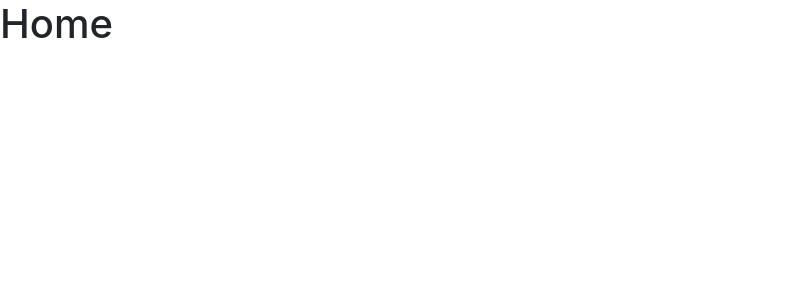
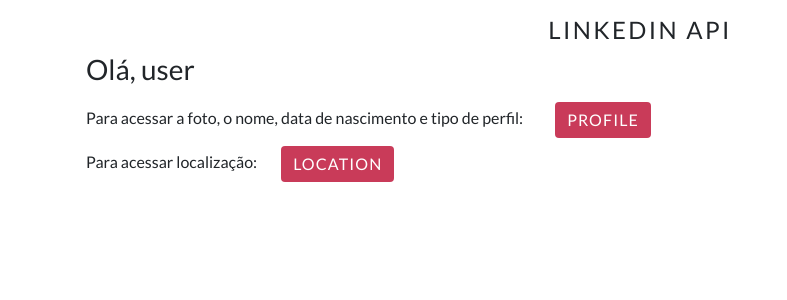
Before and after one commit to marcosvds/tecweb-project-api-linkedin, a React (Create React App) app in the folder front/: page /home in a window 1280 px wide. Shown: the top 300 px of the page, without its empty margins (0-787 px from the left). Built offline with nearby package versions, Linux system fonts and the light colour scheme.

Commit message:
profile done

```diff
--- a/front/package.json
+++ b/front/package.json
@@ -3,6 +3,9 @@
   "version": "0.1.0",
   "private": true,
   "dependencies": {
+    "@fortawesome/fontawesome-svg-core": "^1.2.32",
+    "@fortawesome/free-solid-svg-icons": "^5.15.1",
+    "@fortawesome/react-fontawesome": "^0.1.12",
     "@testing-library/jest-dom": "^5.11.4",
     "@testing-library/react": "^11.1.0",
     "@testing-library/user-event": "^12.1.10",
--- a/front/public/index.html
+++ b/front/public/index.html
@@ -25,7 +25,8 @@
       Learn how to configure a non-root public URL by running `npm run build`.
     -->
     <link rel="stylesheet" href="https://cdn.jsdelivr.net/npm/bootstrap@4.5.3/dist/css/bootstrap.min.css" integrity="sha384-TX8t27EcRE3e/ihU7zmQxVncDAy5uIKz4rEkgIXeMed4M0jlfIDPvg6uqKI2xXr2" crossorigin="anonymous">
-    <title>React App</title>
+    <link href="https://fonts.googleapis.com/css2?family=Lato:ital,wght@0,100;0,300;0,400;0,700;0,900;1,100;1,300;1,400;1,700;1,900&display=swap" rel="stylesheet">
+    <title>LinkedIn API</title>
   </head>
   <body>
     <noscript>You need to enable JavaScript to run this app.</noscript>
--- a/front/src/pages/Home.js
+++ b/front/src/pages/Home.js
@@ -4,7 +4,7 @@ import api from '../api';
 export default function Home() {
   const [userData, setUserData] = useState([]);
 
-  const example = {
+  const dataExample = {
     user: {
       _id: '5fa54d7435423d85f08d3983',
       name: 'TCHIsdfghjkTrrCHhjkERO',
@@ -16,8 +16,6 @@ export default function Home() {
       'eyJhbGciOiJIUzI1NiIsInR5cCI6IkpXVCJ9.eyJpZCI6IjVmYTU0ZDc0MzU0MjNkODVmMDhkMzk4MyIsImlhdCI6MTYwNDY2ODc5OSwiZXhwIjoxNjA0NzU1MTk5fQ.4FqaRQFtMjJEwHb4PEQcBdJdY4l0eEz5JfTW_dZyxeg',
   };
 
-  console.log(JSON.stringify(example));
-
   // useEffect(() => {
   //   (async () => {
   //     const { data } = await api.get('/home');
@@ -25,5 +23,52 @@ export default function Home() {
   //   })();
   // }, []);
 
-  return <h1>Home</h1>;
+  const style = {
+    button: {
+      backgroundColor: '#c93b59',
+      letterSpacing: '0.07em',
+      textTransform: 'uppercase',
+      border: 'none',
+    },
+  };
+
+  return (
+    <div style={{ fontFamily: 'Lato' }} className='container p-3'>
+      <div className='d-flex flex-column'>
+        <div>
+          <p
+            style={{ letterSpacing: '0.1em', textTransform: 'uppercase' }}
+            className='h4 text-center'
+          >
+            LinkedIn API
+          </p>
+        </div>
+        <div>
+          <p className='h3'>Olá, user</p>
+        </div>
+        <div>
+          <label className='mr-4'>
+            Para acessar a foto, o nome, data de nascimento e tipo de perfil:
+          </label>
+          <button
+            style={style.button}
+            className='btn btn-primary m-2'
+            type='button'
+          >
+            Profile
+          </button>
+        </div>
+        <div>
+          <label className='mr-4'>Para acessar localização:</label>
+          <button
+            style={style.button}
+            className='btn btn-primary'
+            type='button'
+          >
+            Location
+          </button>
+        </div>
+      </div>
+    </div>
+  );
 }
--- /dev/null
+++ b/front/src/pages/Profile.js
@@ -0,0 +1,104 @@
+import React, { useState, useEffect } from 'react';
+
+export default function Profile() {
+  const data = {
+    profile: {
+      first_name: 'Luiz Felipe',
+      last_name: 'Lazzaron',
+      birth_date: null,
+      profile_picture:
+        'https://media-exp1.licdn.com/dms/image/C4E03AQEBDvzstEKE1A/profile-displayphoto-shrink_400_400/0?e=1609977600&v=beta&t=68YYDI8uknk1N2fJfO00339j3NOdUmyi5NZjQH4Wexs',
+      premium: false, //perfil
+      influencer: false, //perfil
+      summary:
+        'Um dos fundadores da Preparo. Sou apaixonado por Engenharia, Design e Empreendedorismo. Meu sonho é ajudar e possibilitar os jovens a conquistarem a carreira e profissão que tanto sonham.',
+    },
+    token:
+      'eyJhbGciOiJIUzI1NiIsInR5cCI6IkpXVCJ9.eyJpZCI6IjVmYTU0ZDc0MzU0MjNkODVmMDhkMzk4MyIsImlhdCI6MTYwNDY2ODc5OSwiZXhwIjoxNjA0NzU1MTk5fQ.4FqaRQFtMjJEwHb4PEQcBdJdY4l0eEz5JfTW_dZyxeg',
+  };
+
+  return (
+    <div style={{ fontFamily: 'Lato' }}>
+      <div
+        style={{
+          backgroundColor: '#f1f1f1',
+          borderRadius: '0px 0px 20px 0px',
+        }}
+        className='container p-3'
+      >
+        <div className='d-flex flex-column'>
+          <div>
+            <a href='/home'>back</a>
+          </div>
+          <div>
+            <p
+              style={{ letterSpacing: '0.1em', textTransform: 'uppercase' }}
+              className='h4 text-center'
+            >
+              Profile
+            </p>
+          </div>
+          <div className='text-center'>
+            <img
+              style={{ width: '200px', borderRadius: '100px' }}
+              className='border mx-auto d-block'
+              src={data.profile.profile_picture}
+              alt={data.profile.first_name + data.profile.last_name + 'image'}
+            />
+          </div>
+          <div className='text-center'>
+            <p className='h5 mt-3'>
+              <span>
+                {data.profile.first_name} <span>{data.profile.last_name}</span>
+              </span>
+            </p>
+          </div>
+          <div className='d-flex text-center justify-content-center'>
+            <p
+              style={{ fontStyle: 'italic', fontWeight: '300', width: '50rem' }}
+            >
+              {data.profile.summary}
+            </p>
+          </div>
+        </div>
+      </div>
+      <div
+        style={{
+          backgroundColor: '#f1f1f1',
+          borderRadius: '0px 20px 20px 20px',
+          marginTop: '2rem',
+        }}
+        className='container p-3'
+      >
+        <div className='d-flex flex-column'>
+          {data.profile.birth_date && (
+            <div className='p-2 d-flex flex-row justify-content-center'>
+              <div>
+                <strong className='pr-4'>Data de Nascimento</strong>
+              </div>
+              <div>
+                <span>{data.profile.birth_date}</span>
+              </div>
+            </div>
+          )}
+          <div className='p-2 d-flex flex-row justify-content-center'>
+            <div>
+              <strong className='pr-4'>Premim</strong>
+            </div>
+            <div>
+              <span>{data.profile.premium ? 'Sim' : 'Não'}</span>
+            </div>
+          </div>
+          <div className='p-2 d-flex flex-row justify-content-center'>
+            <div>
+              <strong className='pr-4'>Influencer</strong>
+            </div>
+            <div>
+              <span>{data.profile.influencer ? 'Sim' : 'Não'}</span>
+            </div>
+          </div>
+        </div>
+      </div>
+    </div>
+  );
+}
--- a/front/src/routes.js
+++ b/front/src/routes.js
@@ -3,12 +3,14 @@ import { Switch, Route } from 'react-router-dom';
 
 import Login from './pages/Login';
 import Home from './pages/Home';
+import Profile from './pages/Profile';
 
 export default function Routes() {
   return (
     <Switch>
       <Route exact path='/login' component={Login} />
       <Route exact path='/home' component={Home} />
+      <Route exact path='/profile' component={Profile} />
     </Switch>
   );
 }
```
Also changed, not shown: 2 other files (tests, documents, lock files or other folders).
